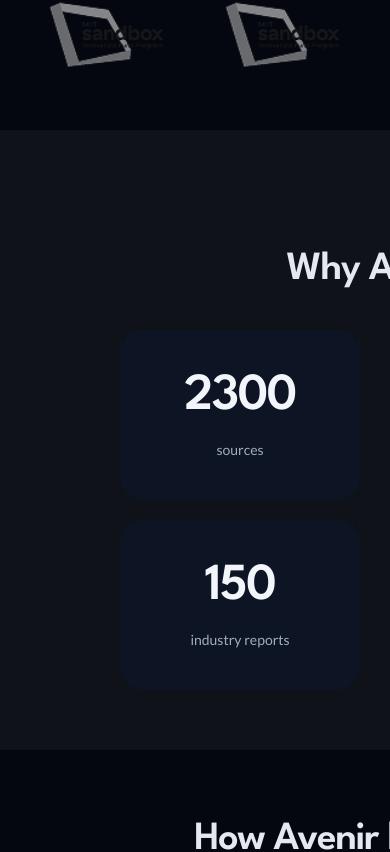
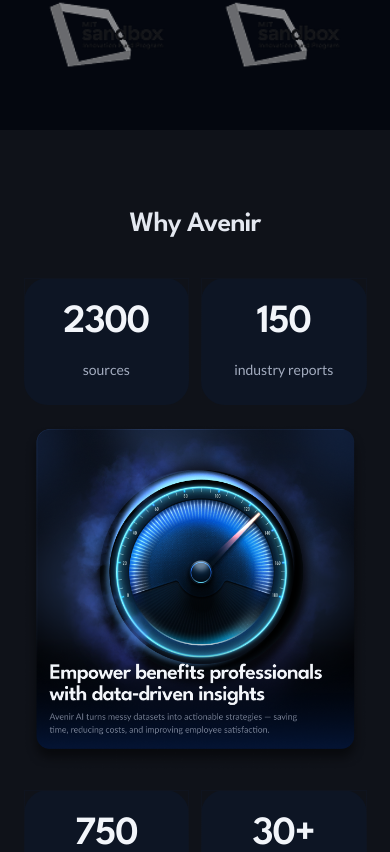
Before and after one commit to AntipasBen23/avenir-ai, a Next.js app: page / in a window 390 px wide. Shown: the part 1535-2387 px from the top of the page. Built offline with nearby package versions, Linux system fonts and the light colour scheme.

Commit message:
made whyavenirsection responsiveness

```diff
--- a/src/app/components/WhyAvenirSection.tsx
+++ b/src/app/components/WhyAvenirSection.tsx
@@ -4,27 +4,18 @@
 export default function WhyAvenirSection() {
   return (
     <section
-      className="w-full grid"
+      className="w-full grid gap-10 pt-20 md:pt-[120px] pb-20 px-4 md:px-12 lg:px-[120px] opacity-100 translate-y-[200px]"
       style={{
-        gap: '40px',
-        paddingTop: '120px',
-        paddingBottom: '20px',
-        paddingLeft: '120px',
-        paddingRight: '120px',
-        opacity: 1,
         gridTemplateRows: 'auto auto auto',
-        transform: 'translateY(200px)',
         background: '#0F1219'
       }}
     >
       {/* Heading */}
       <h2
-        className="text-[40px] leading-[100%] text-center"
+        className="text-[28px] md:text-[36px] lg:text-[40px] leading-[100%] text-center font-semibold text-[#E4E8F0]"
         style={{
           fontFamily: 'League Spartan, sans-serif',
-          fontWeight: 600,
-          letterSpacing: '-0.03em',
-          color: '#E4E8F0'
+          letterSpacing: '-0.03em'
         }}
       >
         Why Avenir
@@ -32,48 +23,41 @@
 
       {/* Content Container */}
       <div
-        className="flex items-start justify-center mx-auto"
+        className="flex flex-col md:flex-row items-center md:items-start justify-center mx-auto w-full gap-5 md:gap-[20px]"
         style={{
-          maxWidth: '1199px',
-          width: '100%',
-          gap: '20px',
-          opacity: 1
+          maxWidth: '1199px'
         }}
       >
-        {/* Left Side - Two Boxes */}
-        <div className="flex flex-col gap-5">
+        {/* Mobile: Top Row - Two Boxes Side by Side */}
+        <div className="flex md:flex-col gap-3 md:gap-5 w-full md:w-auto justify-center">
           {/* First Box - 2300 sources */}
           <div
-            className="rounded-[24px] flex flex-col items-center justify-center"
+            className="rounded-3xl flex flex-col items-center justify-center min-w-[146px] border"
             style={{
-              width: '240px',
-              height: '170px',
+              width: '165.5px',
+              height: '127px',
               gap: '16px',
+              paddingTop: '32px',
+              paddingBottom: '32px',
               background: '#0D1524',
-              border: '1px solid',
               borderImageSource: 'linear-gradient(180deg, #0F141F 0%, rgba(12, 23, 45, 0) 100%)',
-              borderImageSlice: 1,
-              opacity: 1
+              borderImageSlice: 1
             }}
           >
             <span
-              className="text-[52px] leading-[100%]"
+              className="text-[40px] md:text-[48px] lg:text-[52px] leading-[100%] font-semibold text-[#F2F5FA]"
               style={{
                 fontFamily: 'League Spartan, sans-serif',
-                fontWeight: 600,
-                letterSpacing: '-0.03em',
-                color: '#F2F5FA'
+                letterSpacing: '-0.03em'
               }}
             >
               2300
             </span>
             <span
-              className="text-[14px] leading-[150%] text-center"
+              className="text-sm leading-[150%] text-center font-normal text-[#A3ACBF]"
               style={{
                 fontFamily: 'Lato, sans-serif',
-                fontWeight: 400,
-                letterSpacing: '0%',
-                color: '#A3ACBF'
+                letterSpacing: '0%'
               }}
             >
               sources
@@ -82,36 +66,32 @@
 
           {/* Second Box - 150 industry reports */}
           <div
-            className="rounded-[24px] flex flex-col items-center justify-center"
+            className="rounded-3xl flex flex-col items-center justify-center min-w-[146px] border"
             style={{
-              width: '240px',
-              height: '170px',
+              width: '165.5px',
+              height: '127px',
               gap: '16px',
+              paddingTop: '32px',
+              paddingBottom: '32px',
               background: '#0D1524',
-              border: '1px solid',
               borderImageSource: 'linear-gradient(180deg, #0F141F 0%, rgba(12, 23, 45, 0) 100%)',
-              borderImageSlice: 1,
-              opacity: 1
+              borderImageSlice: 1
             }}
           >
             <span
-              className="text-[52px] leading-[100%]"
+              className="text-[40px] md:text-[48px] lg:text-[52px] leading-[100%] font-semibold text-[#F2F5FA]"
               style={{
                 fontFamily: 'League Spartan, sans-serif',
-                fontWeight: 600,
-                letterSpacing: '-0.03em',
-                color: '#F2F5FA'
+                letterSpacing: '-0.03em'
               }}
             >
               150
             </span>
             <span
-              className="text-[14px] leading-[150%] text-center"
+              className="text-sm leading-[150%] text-center font-normal text-[#A3ACBF]"
               style={{
                 fontFamily: 'Lato, sans-serif',
-                fontWeight: 400,
-                letterSpacing: '0%',
-                color: '#A3ACBF'
+                letterSpacing: '0%'
               }}
             >
               industry reports
@@ -120,49 +100,46 @@
         </div>
 
         {/* Center Image (with text already in it) */}
-        <div>
+        <div className="w-full md:w-auto flex justify-center">
           <Image
             src="/speedometer.png"
             alt="Data-driven insights"
-            width={500}
-            height={500}
+            width={343}
+            height={520}
+            className="md:w-[450px] md:h-[450px] lg:w-[500px] lg:h-[500px] rounded-3xl"
           />
         </div>
 
-        {/* Right Side - Two Boxes */}
-        <div className="flex flex-col gap-5">
+        {/* Mobile: Bottom Row - Two Boxes Side by Side */}
+        <div className="flex md:flex-col gap-3 md:gap-5 w-full md:w-auto justify-center">
           {/* First Box - 750 vendors */}
           <div
-            className="rounded-[24px] flex flex-col items-center justify-center"
+            className="rounded-3xl flex flex-col items-center justify-center min-w-[146px] border"
             style={{
-              width: '240px',
-              height: '170px',
+              width: '165.5px',
+              height: '127px',
               gap: '16px',
+              paddingTop: '32px',
+              paddingBottom: '32px',
               background: '#0D1524',
-              border: '1px solid',
               borderImageSource: 'linear-gradient(180deg, #0F141F 0%, rgba(12, 23, 45, 0) 100%)',
-              borderImageSlice: 1,
-              opacity: 1
+              borderImageSlice: 1
             }}
           >
             <span
-              className="text-[52px] leading-[100%]"
+              className="text-[40px] md:text-[48px] lg:text-[52px] leading-[100%] font-semibold text-[#F2F5FA]"
               style={{
                 fontFamily: 'League Spartan, sans-serif',
-                fontWeight: 600,
-                letterSpacing: '-0.03em',
-                color: '#F2F5FA'
+                letterSpacing: '-0.03em'
               }}
             >
               750
             </span>
             <span
-              className="text-[14px] leading-[150%] text-center"
+              className="text-sm leading-[150%] text-center font-normal text-[#A3ACBF]"
               style={{
                 fontFamily: 'Lato, sans-serif',
-                fontWeight: 400,
-                letterSpacing: '0%',
-                color: '#A3ACBF'
+                letterSpacing: '0%'
               }}
             >
               vendors
@@ -171,36 +148,32 @@
 
           {/* Second Box - 30+ companies benchmarked */}
           <div
-            className="rounded-[24px] flex flex-col items-center justify-center"
+            className="rounded-3xl flex flex-col items-center justify-center min-w-[146px] border"
             style={{
-              width: '240px',
-              height: '170px',
+              width: '165.5px',
+              height: '127px',
               gap: '16px',
+              paddingTop: '32px',
+              paddingBottom: '32px',
               background: '#0D1524',
-              border: '1px solid',
               borderImageSource: 'linear-gradient(180deg, #0F141F 0%, rgba(12, 23, 45, 0) 100%)',
-              borderImageSlice: 1,
-              opacity: 1
+              borderImageSlice: 1
             }}
           >
             <span
-              className="text-[52px] leading-[100%]"
+              className="text-[40px] md:text-[48px] lg:text-[52px] leading-[100%] font-semibold text-[#F2F5FA]"
               style={{
                 fontFamily: 'League Spartan, sans-serif',
-                fontWeight: 600,
-                letterSpacing: '-0.03em',
-                color: '#F2F5FA'
+                letterSpacing: '-0.03em'
               }}
             >
               30+
             </span>
             <span
-              className="text-[14px] leading-[150%] text-center"
+              className="text-sm leading-[150%] text-center font-normal text-[#A3ACBF]"
               style={{
                 fontFamily: 'Lato, sans-serif',
-                fontWeight: 400,
-                letterSpacing: '0%',
-                color: '#A3ACBF'
+                letterSpacing: '0%'
               }}
             >
               companies benchmarked
```
